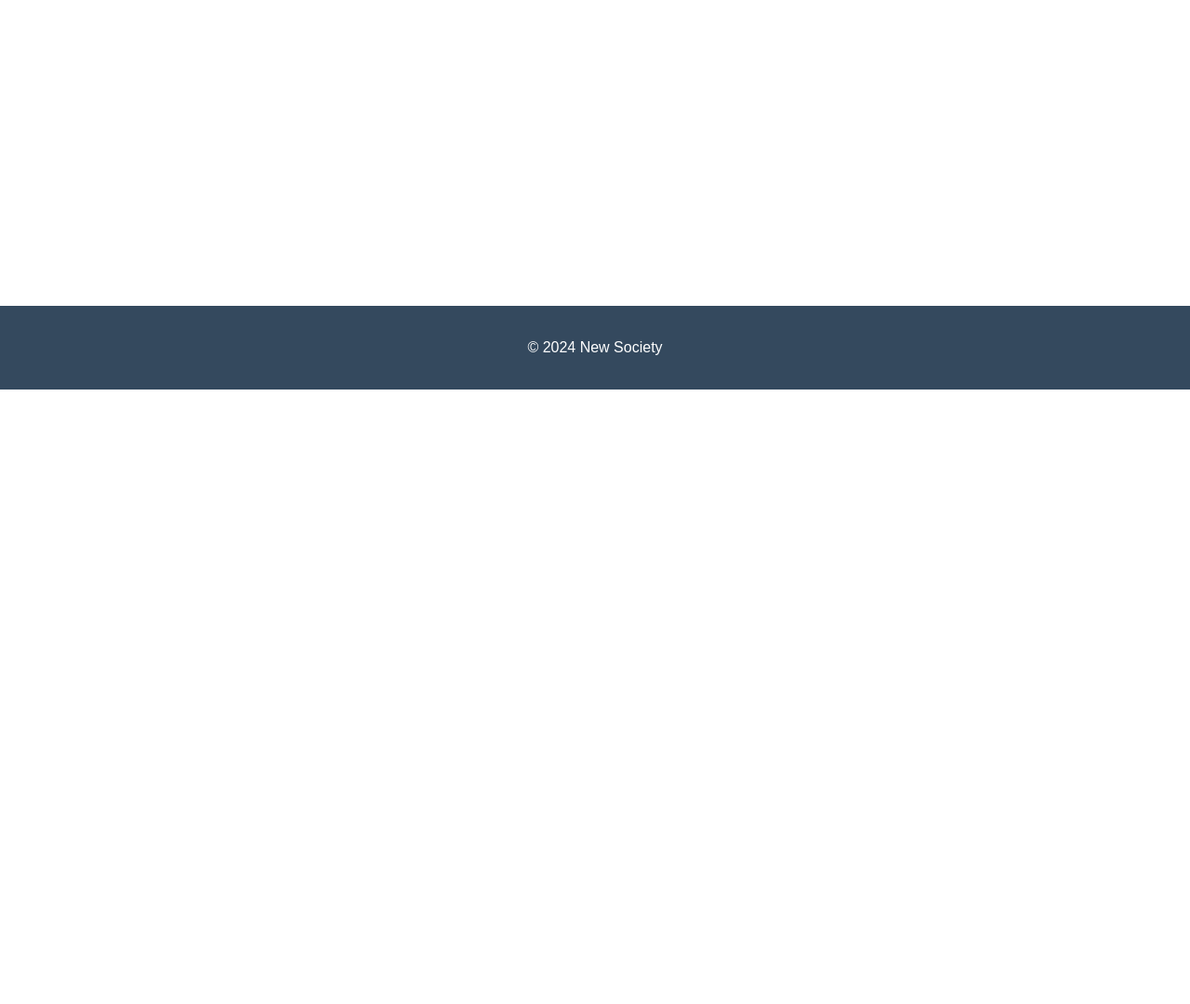
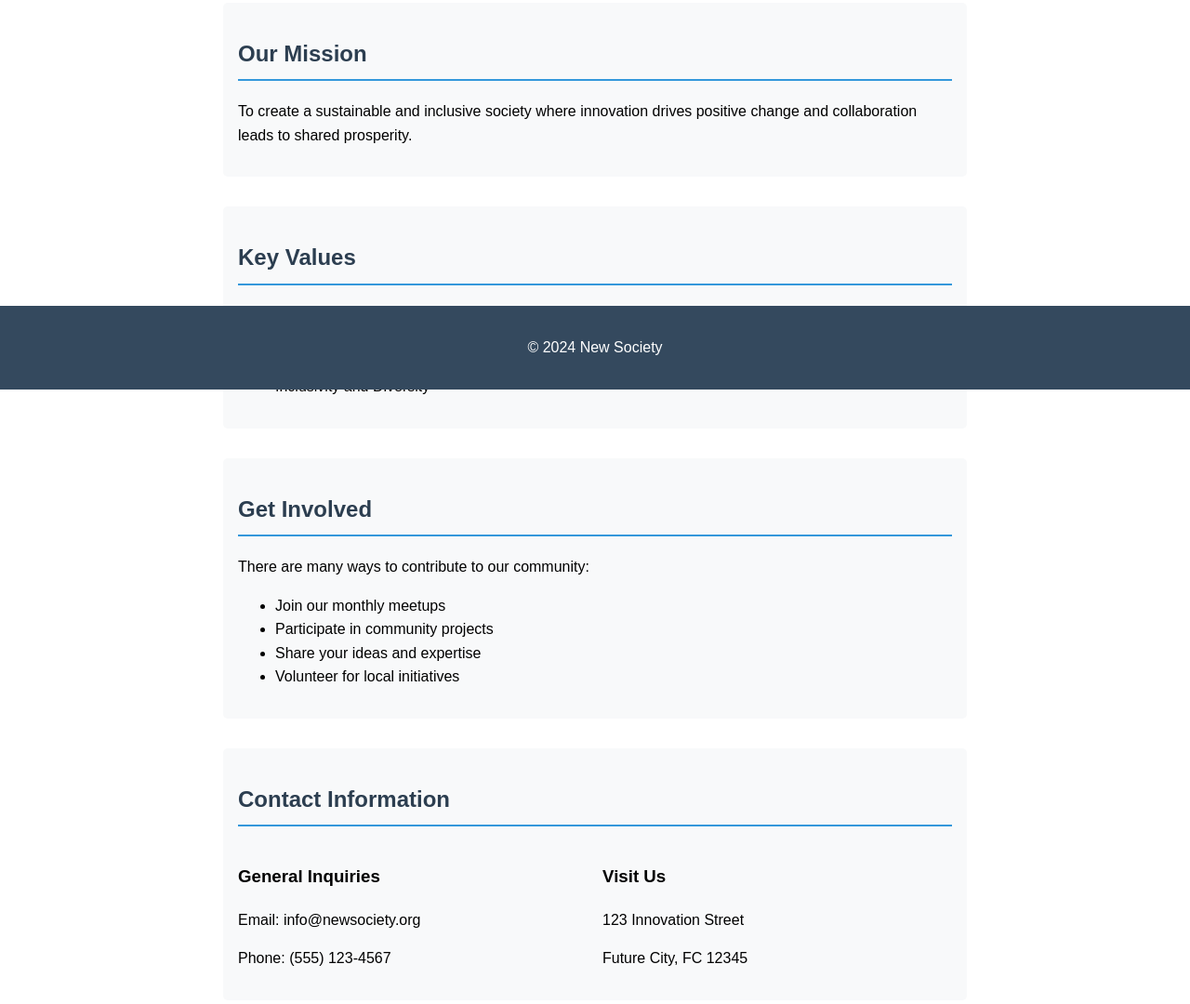
Before and after one commit to MaxPnti/new-society-test, a plain HTML site: page index.html in a window 1280 px wide. Shown: the part 381-1461 px from the top of the page at 93% size. Before the commit the page ends 800 px from the top, so only its background shows below. Drawn offline with Linux system fonts and the light colour scheme.

Commit message:
Add more content sections as requested in issue #1

```diff
--- a/index.html
+++ b/index.html
@@ -21,6 +21,18 @@
             max-width: 800px;
             margin: 0 auto;
             padding: 2rem;
+            margin-bottom: 100px;
+        }
+        section {
+            margin-bottom: 2rem;
+            padding: 1rem;
+            background-color: #f8f9fa;
+            border-radius: 5px;
+        }
+        h2 {
+            color: #2c3e50;
+            border-bottom: 2px solid #3498db;
+            padding-bottom: 0.5rem;
         }
         footer {
             background-color: #34495e;
@@ -30,6 +42,11 @@
             position: fixed;
             bottom: 0;
             width: 100%;
+        }
+        .contact-info {
+            display: grid;
+            grid-template-columns: repeat(2, 1fr);
+            gap: 1rem;
         }
     </style>
 </head>
@@ -42,6 +59,48 @@
             <h2>About Us</h2>
             <p>We are building a new society based on innovation and collaboration.</p>
         </section>
+
+        <section>
+            <h2>Our Mission</h2>
+            <p>To create a sustainable and inclusive society where innovation drives positive change and collaboration leads to shared prosperity.</p>
+        </section>
+
+        <section>
+            <h2>Key Values</h2>
+            <ul>
+                <li>Innovation and Creativity</li>
+                <li>Collaboration and Community</li>
+                <li>Sustainability and Responsibility</li>
+                <li>Inclusivity and Diversity</li>
+            </ul>
+        </section>
+
+        <section>
+            <h2>Get Involved</h2>
+            <p>There are many ways to contribute to our community:</p>
+            <ul>
+                <li>Join our monthly meetups</li>
+                <li>Participate in community projects</li>
+                <li>Share your ideas and expertise</li>
+                <li>Volunteer for local initiatives</li>
+            </ul>
+        </section>
+
+        <section>
+            <h2>Contact Information</h2>
+            <div class="contact-info">
+                <div>
+                    <h3>General Inquiries</h3>
+                    <p>Email: info@newsociety.org</p>
+                    <p>Phone: (555) 123-4567</p>
+                </div>
+                <div>
+                    <h3>Visit Us</h3>
+                    <p>123 Innovation Street</p>
+                    <p>Future City, FC 12345</p>
+                </div>
+            </div>
+        </section>
     </main>
     <footer>
         <p>&copy; 2024 New Society</p>
```
